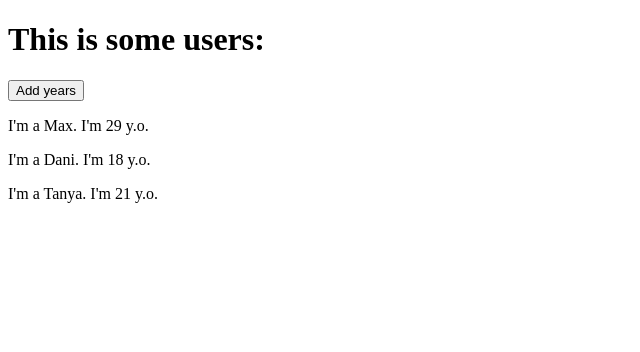
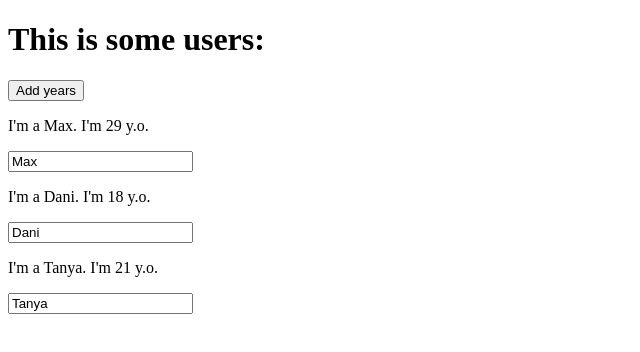
Before and after one commit to kosovych/react-cg, a React (Create React App) app: page / in a window 1280 px wide. Shown: the top 352 px of the page, without its empty margins (0-640 px from the left). Built offline with nearby package versions, Linux system fonts and the light colour scheme; the HTML template or start-up script is replaced by a standard one.

Commit message:
added events

```diff
--- a/src/App.js
+++ b/src/App.js
@@ -1,33 +1,74 @@
 import React, { useState } from 'react';
 import Person from './Person/Person';
 
-const App = () => {
-  const [currentState, updateState] = useState({
+// const App = () => {
+//   const [currentState, updateState] = useState({
+//     persons: [
+//       { name: 'Max', age: 29 },
+//       { name: 'Dani', age: 18 },
+//       { name: 'Tanya', age: 21 },
+//     ],
+//     title: 'State'
+//   });
+
+//   const addYears = () => {
+//     let persons = currentState.persons.map( person => {
+//       let {name, age} = person;
+//       age++;
+//       return ({name, age})
+//     });
+//     updateState({...currentState, persons});
+//     console.log(currentState);
+//   }
+
+//   return (
+//     <div>
+//       <h1>This is some users:</h1>
+//       <button onClick={addYears}>Add years</button>
+//       {currentState.persons.map(person => <Person name={person.name} age={person.age} />)}
+//     </div>
+//   )
+// };
+
+class App extends React.Component {
+  state = {
     persons: [
       { name: 'Max', age: 29 },
       { name: 'Dani', age: 18 },
       { name: 'Tanya', age: 21 },
-    ],
-    title: 'State'
-  });
+    ]
+  }
 
-  const addYears = () => {
-    let persons = currentState.persons.map( person => {
+  addYears = () => {
+    let newPersonsYears = this.state.persons.map( person => {
       let {name, age} = person;
       age++;
       return ({name, age})
     });
-    updateState({...currentState, persons});
-    console.log(currentState);
+    this.setState({
+      persons: newPersonsYears
+    });
   }
 
-  return (
-    <div>
-      <h1>This is some users:</h1>
-      <button onClick={addYears}>Add years</button>
-      {currentState.persons.map(person => <Person name={person.name} age={person.age} />)}
-    </div>
-  )
-};
+  change = (event) => {
+    this.setState({
+      persons: [
+        { name: 'Max', age: 29 },
+        { name: event.target.value, age: 18 },
+        { name: 'Tanya', age: 21 },
+      ]
+    })
+  }
+
+  render() {
+    return (
+      <div>
+        <h1>This is some users:</h1>
+        <button onClick={this.addYears}>Add years</button>
+        {this.state.persons.map(person => <Person change={this.change} click={this.addYears} name={person.name} age={person.age} />)}
+      </div>
+    )
+  }
+}
 
 export default App;
--- a/src/Person/Person.js
+++ b/src/Person/Person.js
@@ -1,10 +1,11 @@
 import React from 'react';
 
-const Person = ({name, age, children}) => {
+const Person = ({name, age, children, click, change}) => {
   return (
-    <div>
+    <div onClick={click}>
       <p>I'm a {name}. I'm {age} y.o. </p>
       <p>{children}</p>
+      <input type="text" value={name} onChange={change}/>
     </div>
     )
 }
```
